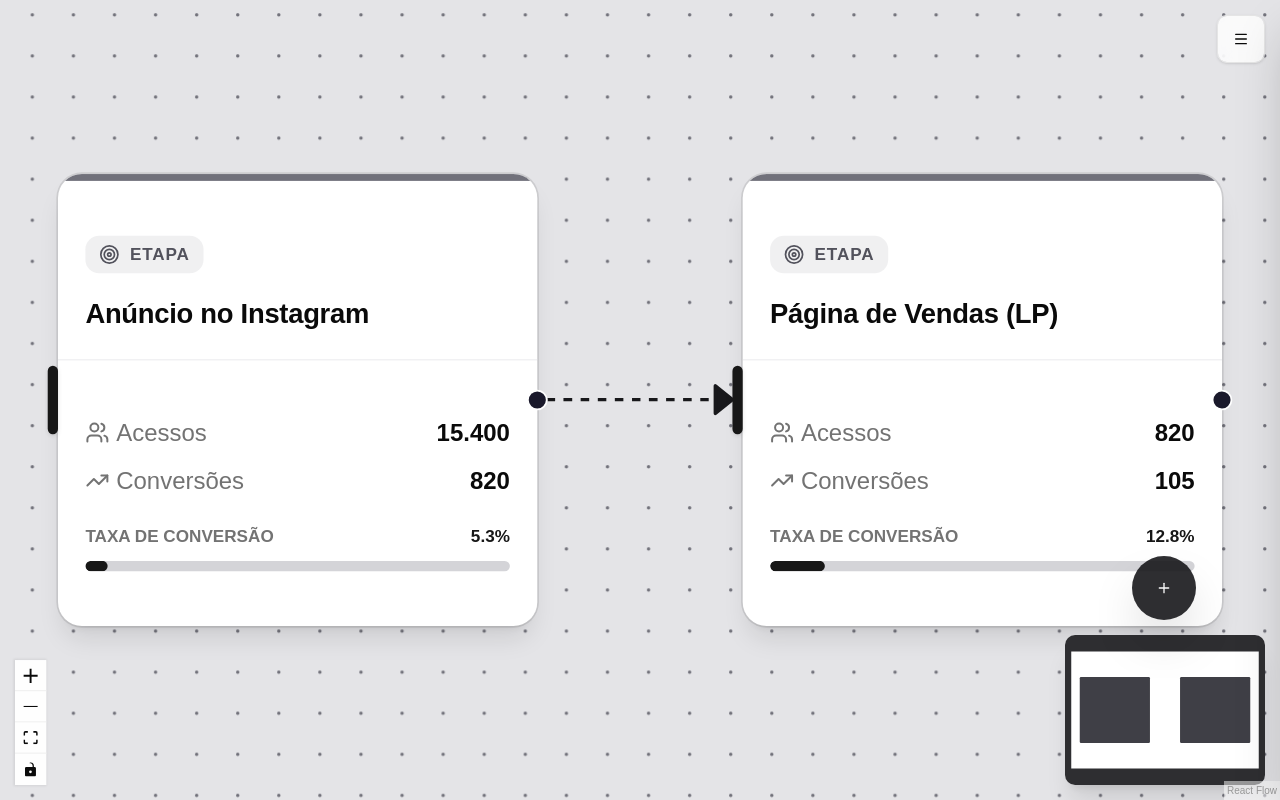
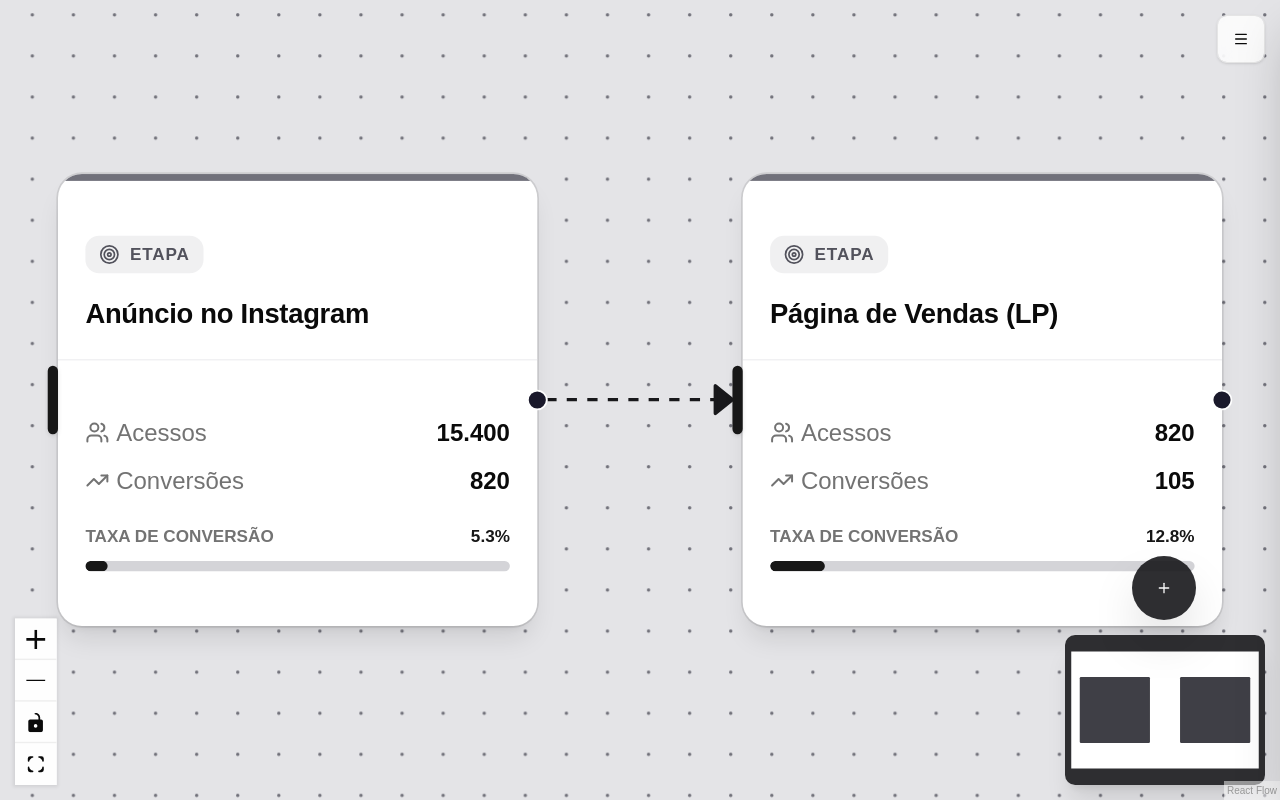
Before and after one commit to ian-naka/desafio-twr, a React (Vite) app in the folder desafio-twr-funil/: page / in a window 1280 px wide. Built offline with nearby package versions, Linux system fonts and the light colour scheme.

Commit message:
Aumentando os botões do menu esquerdo

```diff
--- a/desafio-twr-funil/src/App.tsx
+++ b/desafio-twr-funil/src/App.tsx
@@ -7,7 +7,7 @@ export default function App() {
     <ThemeProvider defaultTheme="system" storageKey="twr-theme">
       <main className="w-screen h-screen bg-background text-foreground">
         <FunilGrid />
-        <Toaster position="top-left" />
+        <Toaster position="top-left" closeButton />
       </main>
     </ThemeProvider>
   );
--- a/desafio-twr-funil/src/components/funil/FunilGrid.tsx
+++ b/desafio-twr-funil/src/components/funil/FunilGrid.tsx
@@ -3,6 +3,7 @@ import {
     ReactFlow,
     Background,
     Controls,
+    ControlButton,
     MiniMap,
     useNodesState,
     useEdgesState,
@@ -21,7 +22,7 @@ import FunilNode from './FunilNode';
 import { Button } from '@/components/ui/button';
 import { toast } from 'sonner';
 
-import { Activity, Plus, Menu, LayoutList, Target, X, Sun, Moon } from 'lucide-react';
+import { Activity, Plus, Menu, LayoutList, Target, X, Sun, Moon, Maximize } from 'lucide-react';
 import { Switch } from "@/components/ui/switch";
 import { useTheme } from '@/components/theme-provider';
 
@@ -256,21 +257,30 @@ export default function FunilGrid() {
         );
     };
 
-    const styledEdges: Edge[] = edges.map(edge => ({
+    const styledEdges: Edge[] = edges.map(edge => {
+        const isSelected = edge.selected;
+        let color = theme === 'dark' ? '#fafafa' : '#18181b';
+
+        if (isSelected) {
+            color = theme === 'dark' ? '#3b82f6' : '#2563eb';
+        }
+
+        return {
             ...edge,
             animated: animateFlow,
             markerEnd: {
                 type: MarkerType.ArrowClosed,
-            width: 20,
-            height: 20,
-            color: theme === 'dark' ? '#fafafa' : '#18181b',
+                width: isSelected ? 10 : 20,
+                height: isSelected ? 10 : 20,
+                color: color,
             },
             style: {
                 ...edge.style,
-            strokeWidth: 2,
-            stroke: theme === 'dark' ? '#fafafa' : '#18181b',
+                strokeWidth: isSelected ? 4 : 2,
+                stroke: color,
             }
-    }));
+        };
+    });
 
     return (
         <div className="relative flex w-screen h-screen overflow-hidden bg-background">
@@ -318,7 +328,11 @@ export default function FunilGrid() {
                         <Background variant={BackgroundVariant.Dots} gap={24} size={2} color={theme === 'dark' ? '#3f3f46' : '#71717a'} />
                     )}
 
-                    <Controls className="bg-background border-border shadow-sm m-4 scale-[1.2] origin-bottom-left fill-foreground" />
+                    <Controls showFitView={false} className="bg-background border-border shadow-sm m-4 scale-[1.6] origin-bottom-left fill-foreground border-b-0 [&>button]:border-b [&>button]:border-border">
+                        <ControlButton onClick={() => rfInstance?.fitView({ duration: 800, padding: 0.2 })} title="Centralizar Funil">
+                            <Maximize className="w-3.5 h-3.5" />
+                        </ControlButton>
+                    </Controls>
 
                     <MiniMap
                         className="hidden sm:block rounded-lg shadow-xl m-4 overflow-hidden !w-[200px] !h-[150px]"
--- a/desafio-twr-funil/src/index.css
+++ b/desafio-twr-funil/src/index.css
@@ -231,3 +231,24 @@
   stroke: transparent !important;
   background: transparent !important;
 }
+
+.react-flow__edge.animated .react-flow__edge-path {
+  stroke-dasharray: 6 6 !important;
+  animation: flowAnimation 1s linear infinite !important;
+}
+
+/* Remove a animação se estiver desligado no botão */
+.react-flow__edge:not(.animated) .react-flow__edge-path {
+  stroke-dasharray: none !important;
+  animation: none !important;
+}
+
+@keyframes flowAnimation {
+  from {
+    stroke-dashoffset: 24;
+  }
+
+  to {
+    stroke-dashoffset: 0;
+  }
+}
```
Also changed, not shown: desafio-twr-funil/src/App.css (+24 -5 lines). Lines whose indentation alone changed are shown as unchanged.
